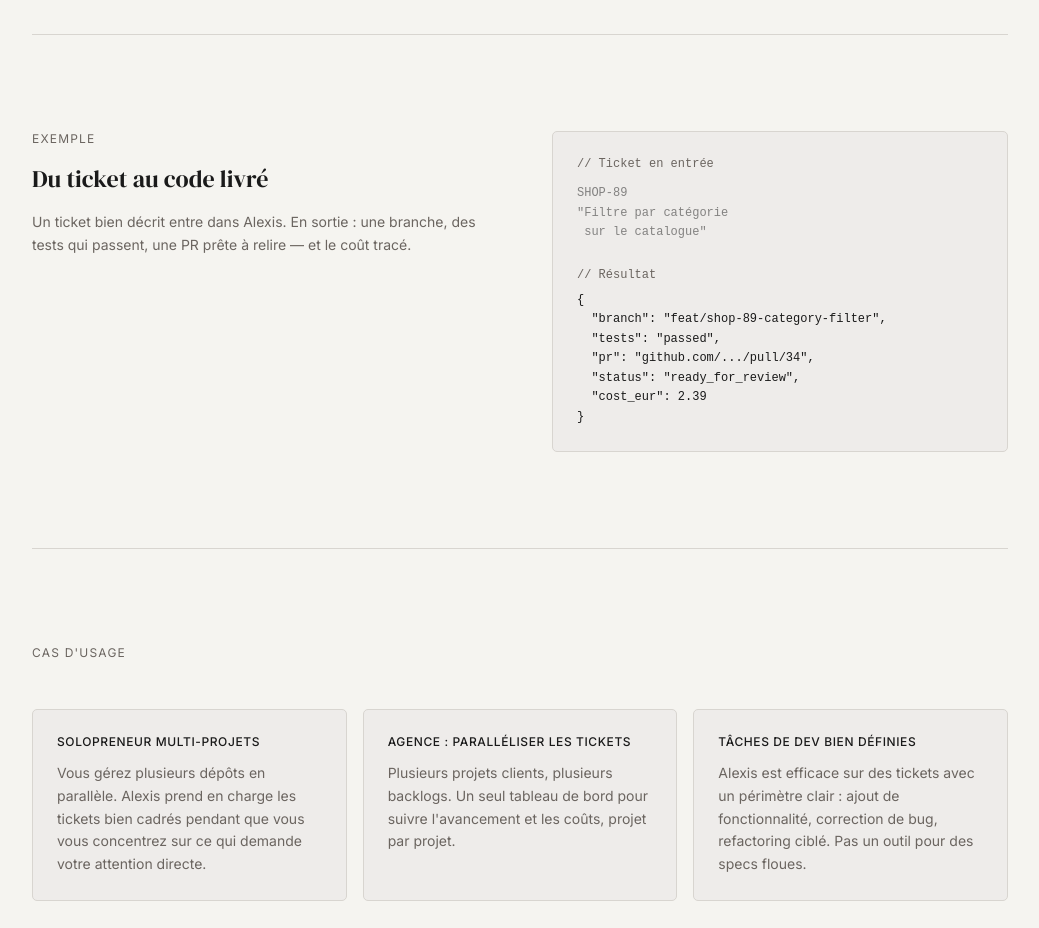
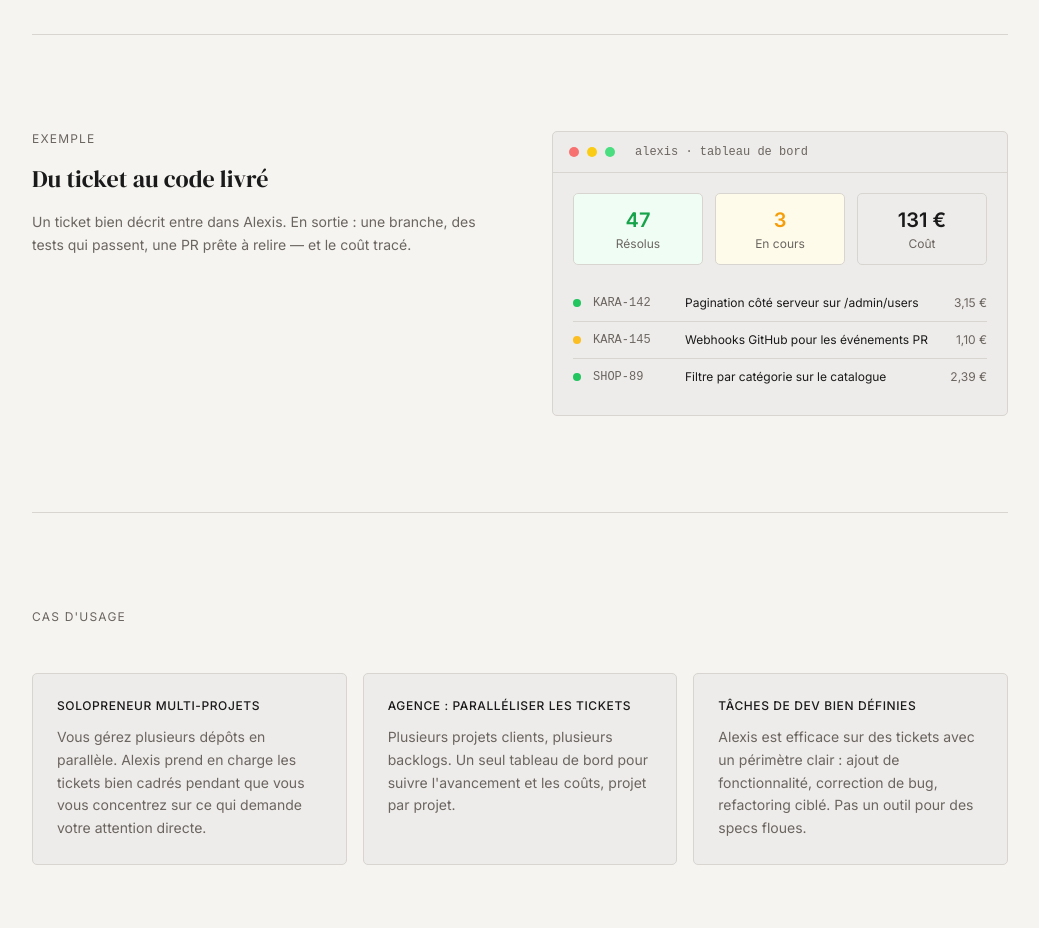
Before and after one commit to Atak0ra/compeel, a Next.js app: page /alexis in a window 1280 px wide. Shown: the part 1360-2288 px from the top of the page, without its empty margins (120-1159 px from the left). Built offline with nearby package versions, Linux system fonts and the light colour scheme.

Commit message:
update : renew Alexis page on compeel

```diff
--- a/app/alexis/page.tsx
+++ b/app/alexis/page.tsx
@@ -124,23 +124,47 @@
               des tests qui passent, une PR prête à relire — et le coût tracé.
             </p>
           </div>
-          <div className="rounded border border-border bg-surface p-6 font-mono">
-            <p className="text-muted mb-3 text-xs">// Ticket en entrée</p>
-            <pre className="text-foreground/50 mb-6 text-xs leading-relaxed">
-{`SHOP-89
-"Filtre par catégorie
- sur le catalogue"`}
-            </pre>
-            <p className="text-muted mb-2 text-xs">// Résultat</p>
-            <pre className="text-foreground text-xs leading-relaxed overflow-auto">
-{`{
-  "branch": "feat/shop-89-category-filter",
-  "tests": "passed",
-  "pr": "github.com/.../pull/34",
-  "status": "ready_for_review",
-  "cost_eur": 2.39
-}`}
-            </pre>
+          {/* Dashboard mockup */}
+          <div className="rounded border border-border bg-surface overflow-hidden">
+            {/* Window bar */}
+            <div className="flex items-center gap-2 border-b border-border px-4 py-3">
+              <span className="h-2.5 w-2.5 rounded-full bg-red-400" />
+              <span className="h-2.5 w-2.5 rounded-full bg-yellow-400" />
+              <span className="h-2.5 w-2.5 rounded-full bg-green-400" />
+              <span className="ml-3 font-mono text-xs text-muted">alexis · tableau de bord</span>
+            </div>
+            <div className="p-5">
+              {/* Stats */}
+              <div className="grid grid-cols-3 gap-3 mb-5">
+                <div className="rounded border border-border bg-green-50 p-3 text-center">
+                  <p className="text-xl font-semibold text-green-600">47</p>
+                  <p className="text-xs text-muted mt-0.5">Résolus</p>
+                </div>
+                <div className="rounded border border-border bg-amber-50 p-3 text-center">
+                  <p className="text-xl font-semibold text-amber-500">3</p>
+                  <p className="text-xs text-muted mt-0.5">En cours</p>
+                </div>
+                <div className="rounded border border-border p-3 text-center">
+                  <p className="text-xl font-semibold text-foreground">131 €</p>
+                  <p className="text-xs text-muted mt-0.5">Coût</p>
+                </div>
+              </div>
+              {/* Ticket list */}
+              <div className="divide-y divide-border">
+                {[
+                  { id: 'KARA-142', title: 'Pagination côté serveur sur /admin/users', cost: '3,15 €', color: 'bg-green-500' },
+                  { id: 'KARA-145', title: 'Webhooks GitHub pour les événements PR', cost: '1,10 €', color: 'bg-amber-400' },
+                  { id: 'SHOP-89',  title: 'Filtre par catégorie sur le catalogue',   cost: '2,39 €', color: 'bg-green-500' },
+                ].map(({ id, title, cost, color }) => (
+                  <div key={id} className="flex items-center gap-3 py-2.5">
+                    <span className={`h-2 w-2 shrink-0 rounded-full ${color}`} />
+                    <span className="font-mono text-xs text-muted w-20 shrink-0">{id}</span>
+                    <span className="text-xs text-foreground flex-1 truncate">{title}</span>
+                    <span className="text-xs text-muted shrink-0">{cost}</span>
+                  </div>
+                ))}
+              </div>
+            </div>
           </div>
         </div>
       </section>
```
